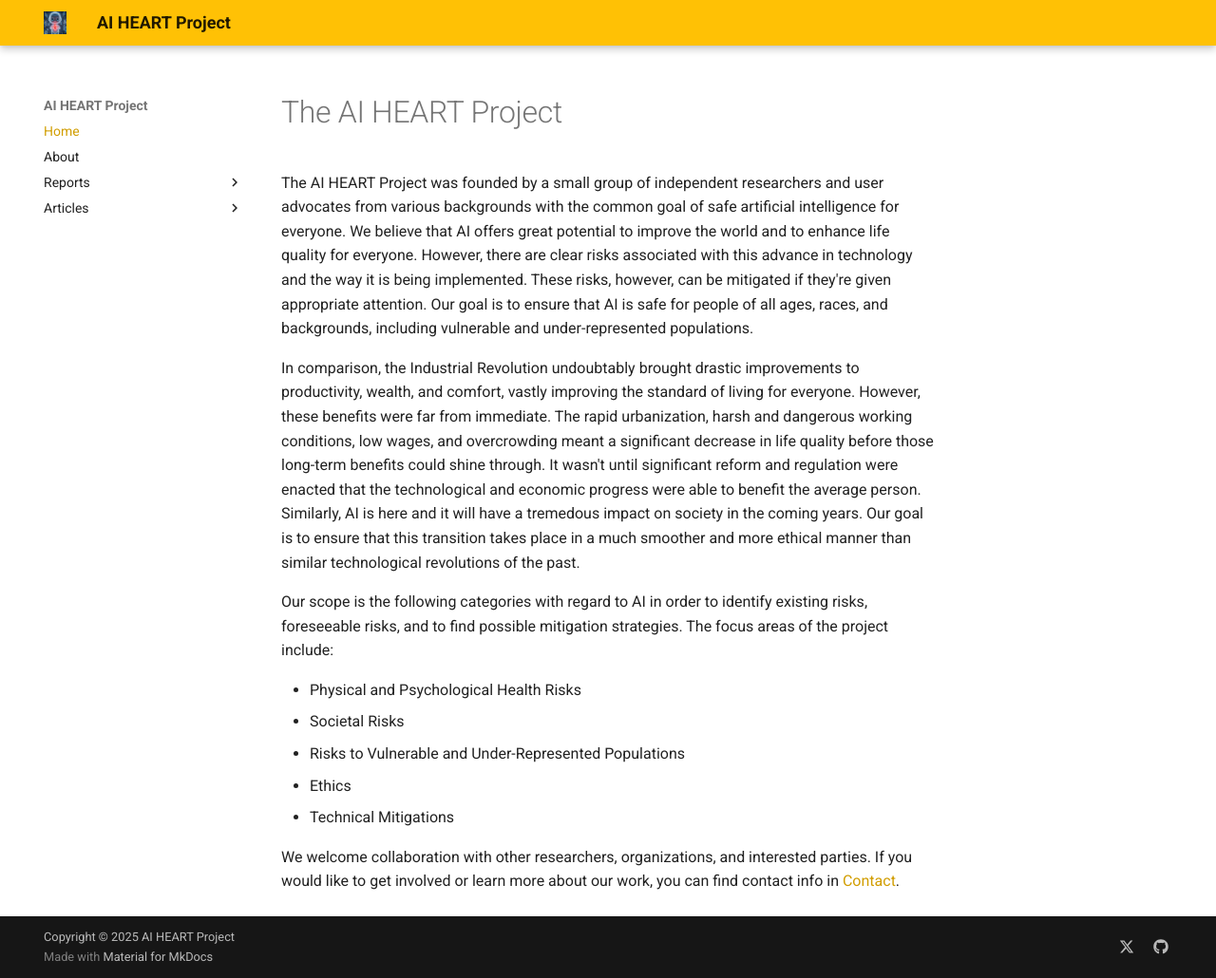
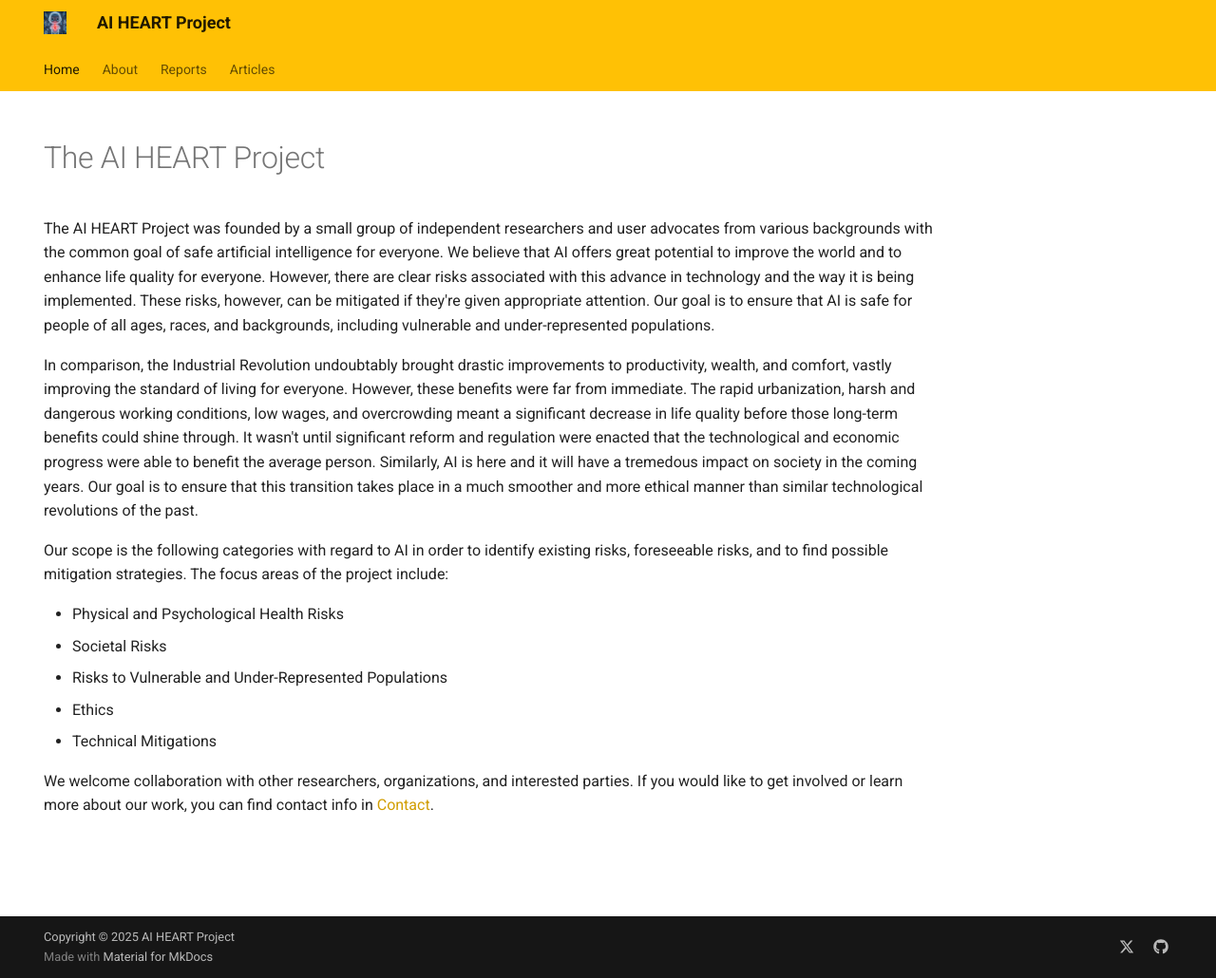
Before and after one commit to Yasmin-FY/ai-heart-project, an MkDocs documentation site: the page built from docs/index.md, in a window 1280 px wide and 1030 px high. Shown: the whole window at 95% size. Built offline with MkDocs 1.6.1 and Material for MkDocs 9.7.7, drawn with Linux system fonts in a browser that asks for light colours.

Commit message:
Improving navigation a bit

```diff
--- a/mkdocs.yml
+++ b/mkdocs.yml
@@ -7,6 +7,9 @@ theme:
     primary: amber
   logo: img/icon.jpeg
   language: en
+  features:
+    - navigation.tabs
+    - navigation.instant
 
 # Navigation
 nav:
@@ -23,11 +26,12 @@ nav:
         - Safety Collapse: reports/ai-safety-silencing/supporting-documents/safety-collapse.md
         - Further Reading: reports/ai-safety-silencing/supporting-documents/further-reading.md
   - Articles:
-    - AI Addiction: reports/ai-safety-silencing/articles/ai-addiction.md
+    - reports/ai-safety-silencing/articles/ai-addiction.md
 
 # Footer
 copyright: Copyright &copy; 2025 AI HEART Project
 extra:
+  homepage: /
   social:
     - icon: fontawesome/brands/x-twitter
       link: https://x.com/AI_HEARTproject
```
Also changed, not shown: docs/about.md (+5 -0 lines), docs/index.md (+4 -0 lines).
